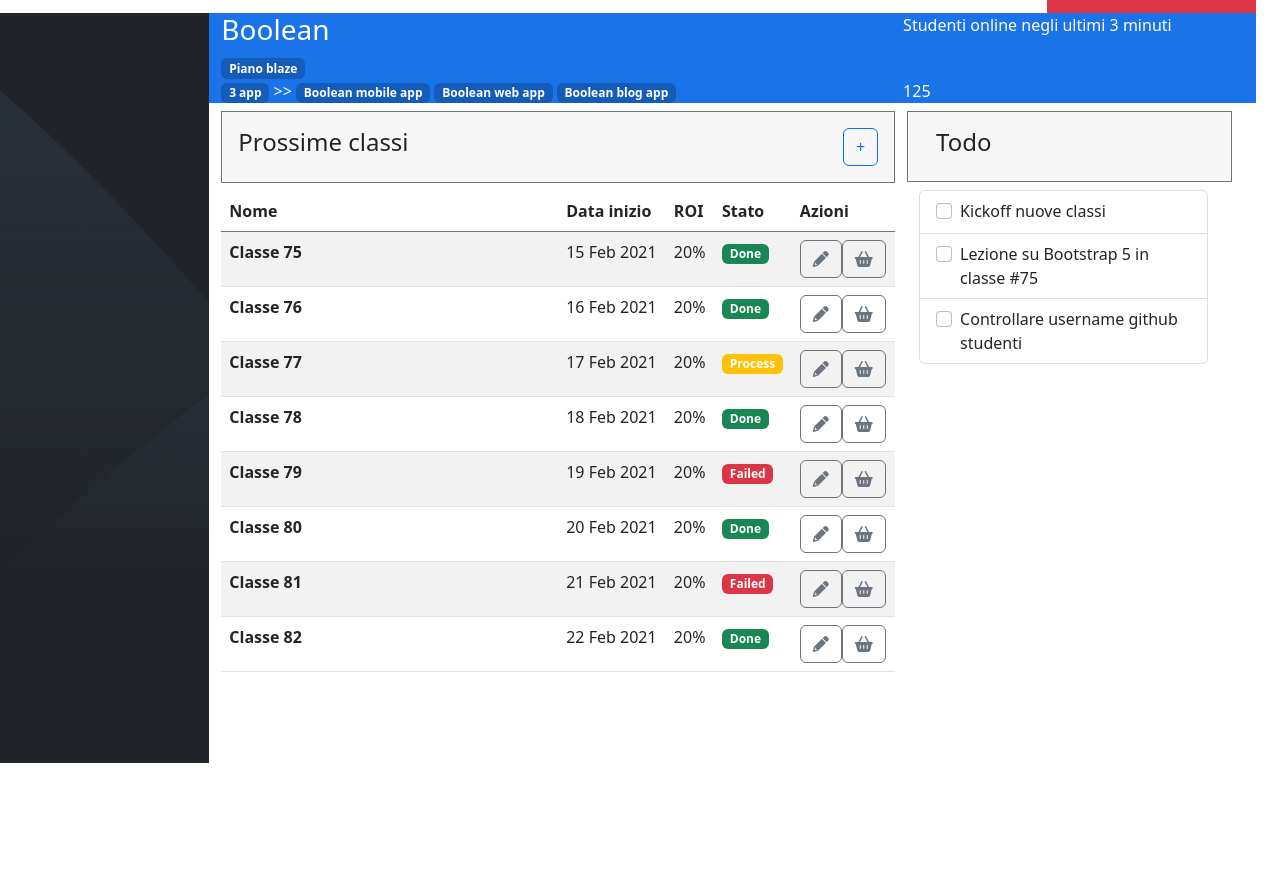
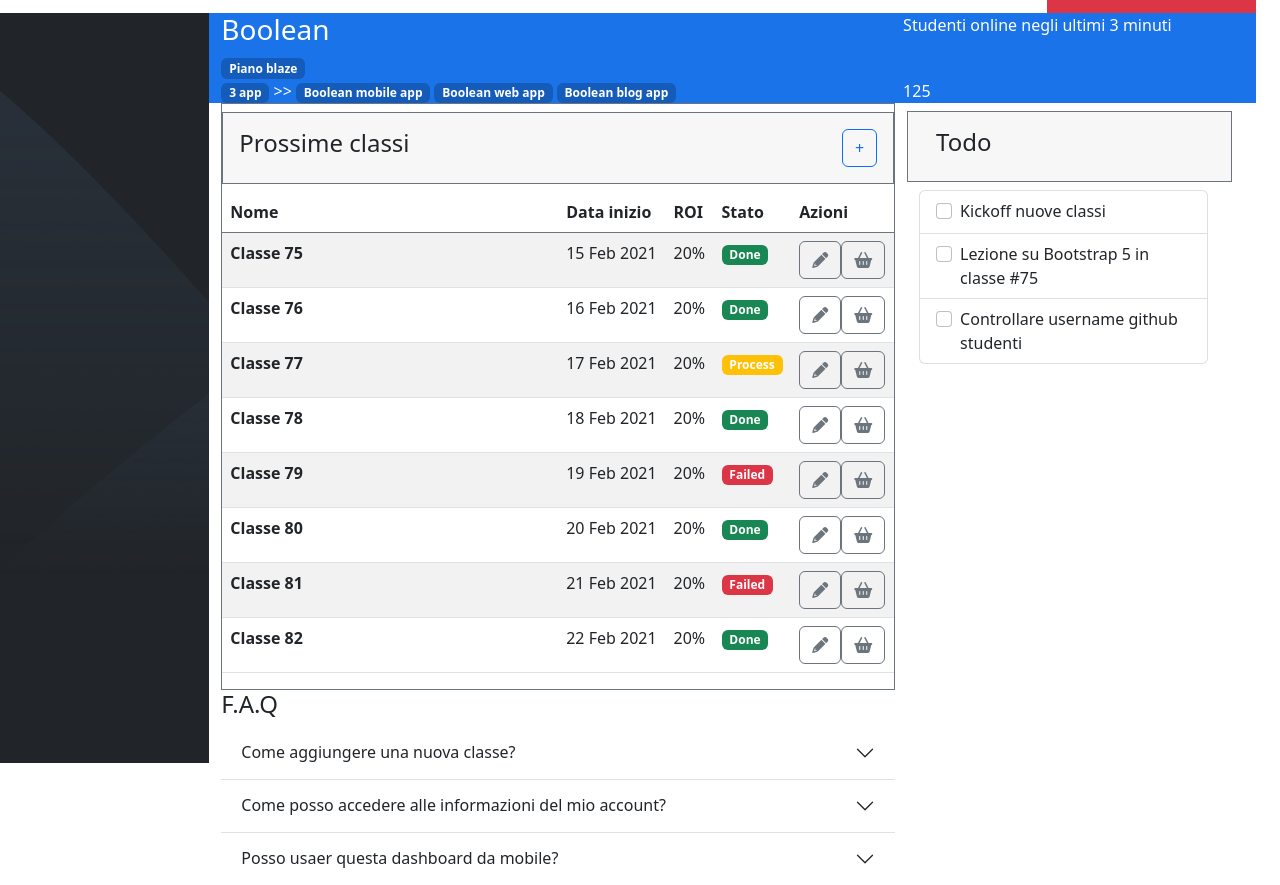
Before and after one commit to Maino24/html-css-bootstrap-dashboard, a plain HTML site: page index.html in a window 1280 px wide. Shown: the part 57-942 px from the top of the page. Before the commit the page ends 820 px from the top, so only its background shows below. Drawn offline with nearby package versions, Linux system fonts and the light colour scheme.

Commit message:
creazione f.a.q.

```diff
--- a/index.html
+++ b/index.html
@@ -76,6 +76,7 @@
             <!-- PRIMA COLONNA MAIN-->
             <div class="row">
                 <div class="col-8 ">
+                    <div class="border border-secondary ">
                     <div class="bg-prossimeclassi p-3 d-flex justify-content-between my-2 border border-secondary" >
                         <h4>Prossime classi</h4>
                         <div>
@@ -93,7 +94,7 @@
                     </div>
 
                     <!-- TABELLA CLASSI -->
-                    <table class="table table-striped">
+                    <table class="table  table-striped ">
                         <thead>
                             <tr class="border-bottom border-secondary">
                                 <th class="w-50" scope="col">Nome</th>
@@ -163,12 +164,51 @@
                             </tr>
                         </tbody>
                     </table>
+                </div>
+                <!-- F.A.Q -->
+                <div class="row ">
+                    <h4>F.A.Q</h4>
+                    <div class="accordion accordion-flush" id="accordionFlushExample">
+                        <div class="accordion-item">
+                          <h2 class="accordion-header" id="flush-headingOne">
+                            <button class="accordion-button collapsed" type="button" data-bs-toggle="collapse" data-bs-target="#flush-collapseOne" aria-expanded="false" aria-controls="flush-collapseOne">
+                              Come aggiungere una nuova classe?
+                            </button>
+                          </h2>
+                          <div id="flush-collapseOne" class="accordion-collapse collapse" aria-labelledby="flush-headingOne" data-bs-parent="#accordionFlushExample">
+                            <div class="accordion-body">Placeholder content for this accordion, which is intended to demonstrate the <code>.accordion-flush</code> class. This is the first item's accordion body.</div>
+                          </div>
+                        </div>
+                        <div class="accordion-item">
+                          <h2 class="accordion-header" id="flush-headingTwo">
+                            <button class="accordion-button collapsed" type="button" data-bs-toggle="collapse" data-bs-target="#flush-collapseTwo" aria-expanded="false" aria-controls="flush-collapseTwo">
+                              Come posso accedere alle informazioni del mio account?
+                            </button>
+                          </h2>
+                          <div id="flush-collapseTwo" class="accordion-collapse collapse" aria-labelledby="flush-headingTwo" data-bs-parent="#accordionFlushExample">
+                            <div class="accordion-body">Placeholder content for this accordion, which is intended to demonstrate the <code>.accordion-flush</code> class. This is the second item's accordion body. Let's imagine this being filled with some actual content.</div>
+                          </div>
+                        </div>
+                        <div class="accordion-item">
+                          <h2 class="accordion-header" id="flush-headingThree">
+                            <button class="accordion-button collapsed" type="button" data-bs-toggle="collapse" data-bs-target="#flush-collapseThree" aria-expanded="false" aria-controls="flush-collapseThree">
+                              Posso usaer questa dashboard da mobile?
+                            </button>
+                          </h2>
+                          <div id="flush-collapseThree" class="accordion-collapse collapse" aria-labelledby="flush-headingThree" data-bs-parent="#accordionFlushExample">
+                            <div class="accordion-body">Placeholder content for this accordion, which is intended to demonstrate the <code>.accordion-flush</code> class. This is the third item's accordion body. Nothing more exciting happening here in terms of content, but just filling up the space to make it look, at least at first glance, a bit more representative of how this would look in a real-world application.</div>
+                          </div>
+                        </div>
+                      </div>
+                </div>
+
 
             </div>
 
                 <!-- SECONDA COLONNA MAIN-->
 
                 <div class="col-4">
+                    <div class="">
                         <div class="row container-fluid bg-prossimeclassi p-3 d-flex justify-content-between my-2 border border-secondary" >
                             <h4>Todo</h4>
                         </div>
@@ -201,6 +241,7 @@
                             </ul>
                         </div>
                     </div>
+                </div>
 
 
             </div>
```
Lines whose indentation alone changed are shown as unchanged.
